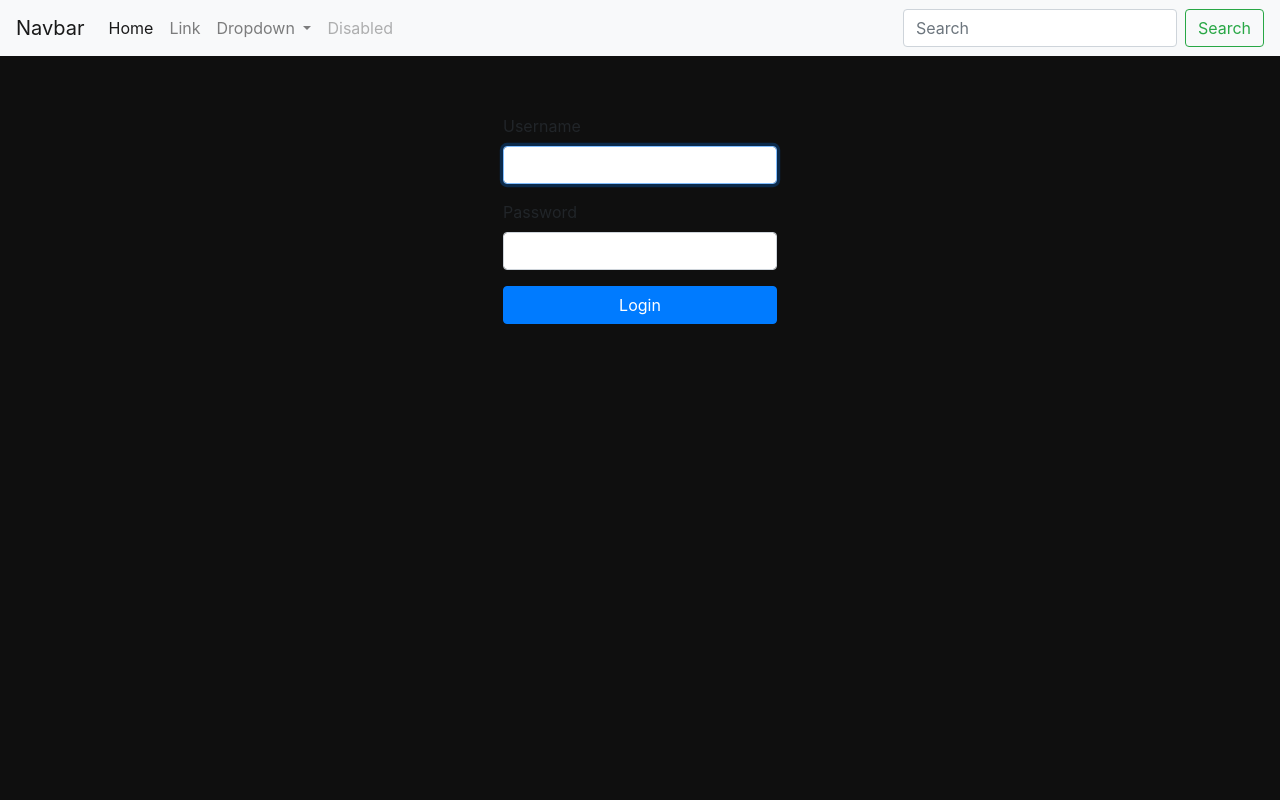
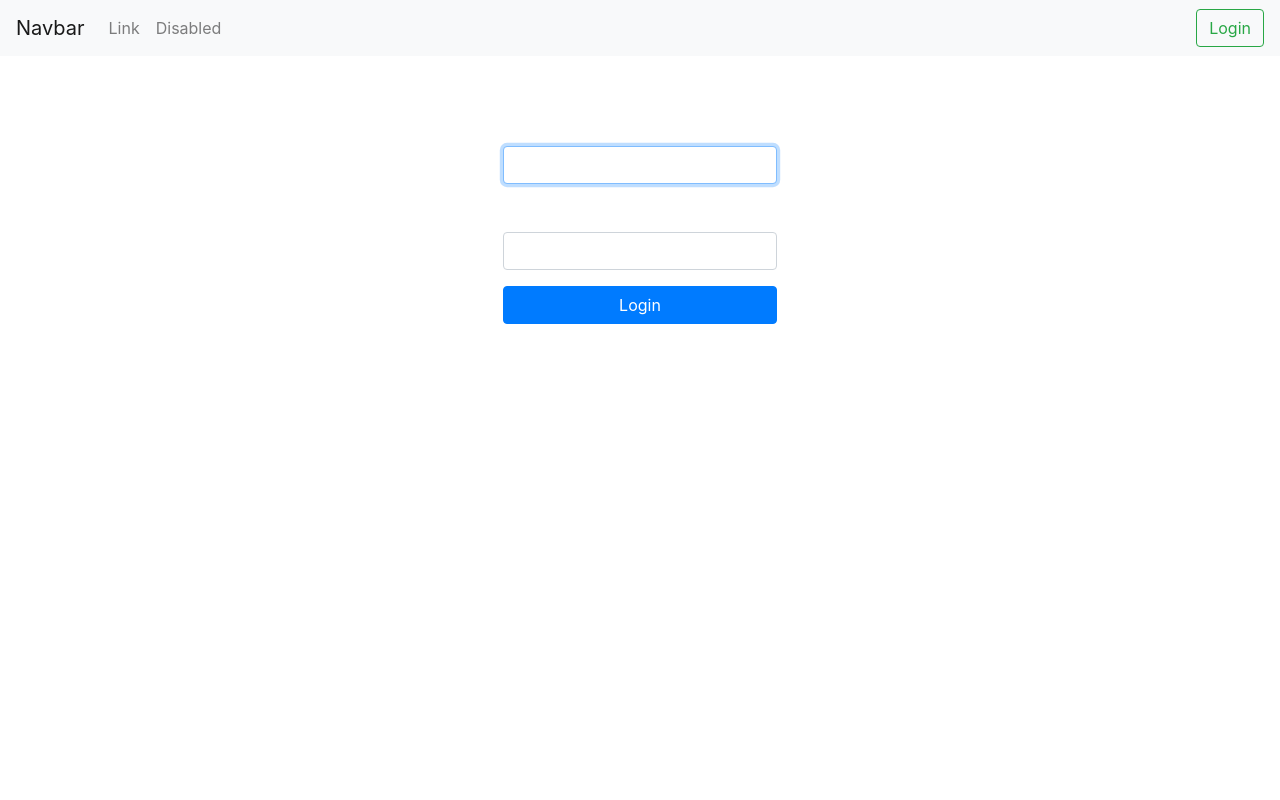
Before and after one commit to iipapanikolaou/ticketing-system, a Flask app: page /login in a window 1280 px wide. Run offline with Flask 3, Linux system fonts and the light colour scheme; some libraries are stand-ins or nearby versions.

Commit message:
Clean start with proper login/logout functions

```diff
--- a/static/style.css
+++ b/static/style.css
@@ -5,10 +5,6 @@ html, body {
   padding: 0;
   width: 100%;
   height: 100%;
-}
-
-body {    /* Centers vertically */
-  background: #0f0f0f;       /* Dark background for animation */
 }
 
 main {
--- a/templates/layout.html
+++ b/templates/layout.html
@@ -14,9 +14,9 @@
     <title>{% block title %}{% endblock %}</title>
 </head>
 
-<body>
+<body class="bg-white">
     <nav class="navbar navbar-expand-lg navbar-light bg-light">
-        <a class="navbar-brand" href="#">Navbar</a>
+        <a class="navbar-brand" href="/">Navbar</a>
         <button class="navbar-toggler" type="button" data-toggle="collapse" data-target="#navbarSupportedContent"
             aria-controls="navbarSupportedContent" aria-expanded="false" aria-label="Toggle navigation">
             <span class="navbar-toggler-icon"></span>
@@ -24,32 +24,20 @@
 
         <div class="collapse navbar-collapse" id="navbarSupportedContent">
             <ul class="navbar-nav mr-auto">
-                <li class="nav-item active">
-                    <a class="nav-link" href="#">Home <span class="sr-only">(current)</span></a>
-                </li>
                 <li class="nav-item">
                     <a class="nav-link" href="#">Link</a>
                 </li>
-                <li class="nav-item dropdown">
-                    <a class="nav-link dropdown-toggle" href="#" id="navbarDropdown" role="button"
-                        data-toggle="dropdown" aria-haspopup="true" aria-expanded="false">
-                        Dropdown
-                    </a>
-                    <div class="dropdown-menu" aria-labelledby="navbarDropdown">
-                        <a class="dropdown-item" href="#">Action</a>
-                        <a class="dropdown-item" href="#">Another action</a>
-                        <div class="dropdown-divider"></div>
-                        <a class="dropdown-item" href="#">Something else here</a>
-                    </div>
-                </li>
                 <li class="nav-item">
-                    <a class="nav-link disabled" href="#">Disabled</a>
+                    <a class="nav-link" href="#">Disabled</a>
                 </li>
             </ul>
-            <form class="form-inline my-2 my-lg-0">
-                <input class="form-control mr-sm-2" type="search" placeholder="Search" aria-label="Search">
-                <button class="btn btn-outline-success my-2 my-sm-0" type="submit">Search</button>
+            {% if session["user_id"] %}
+            <form action="/logout" method="POST" class="form-inline">
+                <button class="btn btn btn-outline-danger" type="submit">Logout</button>
             </form>
+            {%else%}
+            <a class="btn btn-outline-success" href="/login">Login</a>
+            {%endif%}
         </div>
     </nav>
     <header class="alert-wrapper">
--- a/templates/login.html
+++ b/templates/login.html
@@ -4,17 +4,17 @@
 
 {% block main %}
 
-    <div>
+    <div class="text-white">
         <!--<div class="profile-circle"><img id="profile-avatar" src="https://www.w3schools.com/w3images/avatar5.png" alt="Avatar" class="avatar"></div>-->
         <form  style="padding: 10px;" action="/login" method="POST">
             <div class="form-group">
                 <label for="exampleInputEmail1">Username</label>
-                <input type="text" class="form-control" name="username" autofocus>
+                <input type="text" class="form-control" id="username" name="username" autofocus>
             </div>
 
             <div class="form-group">
                 <label for="exampleInputPassword1">Password</label>
-                <input type="password" class="form-control" name="password" >
+                <input type="password" class="form-control" id="password" name="password" >
             </div>
             <button style="width: 100%;" type="submit" class="btn btn-primary">Login</button>
         </form>
```
